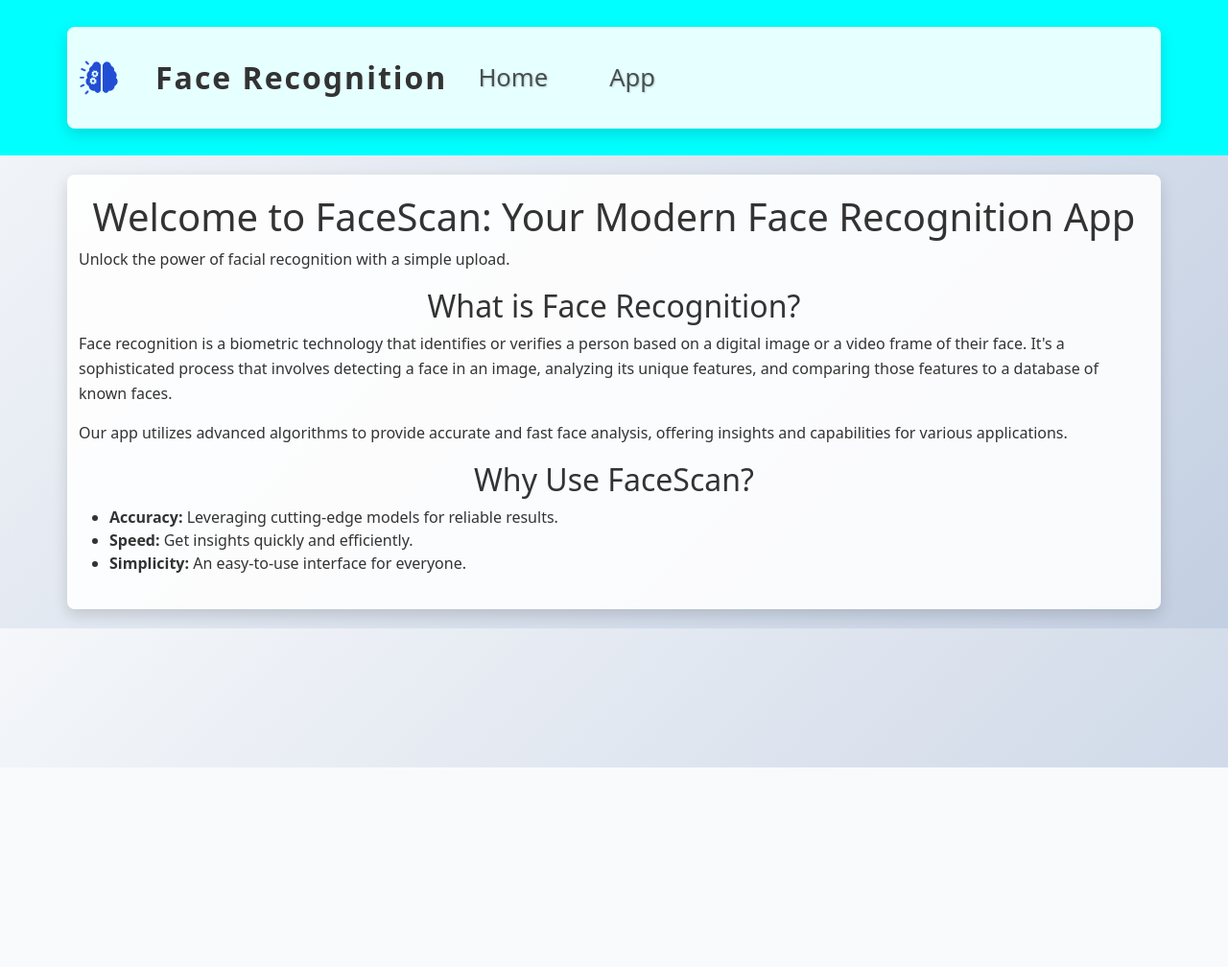
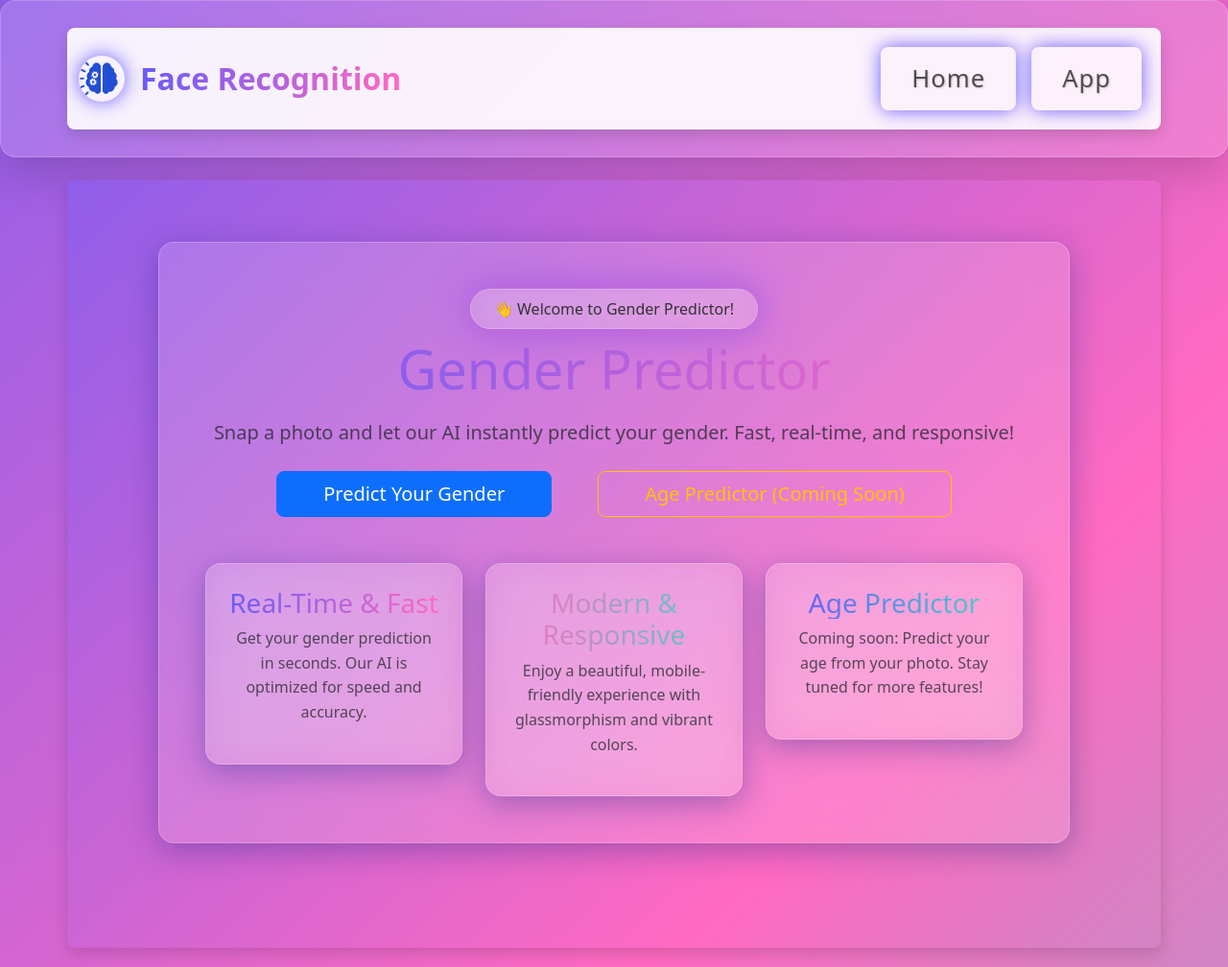
Before and after one commit to utkarshhzz/genderapp, a Flask app: page / in a window 1280 px wide. Shown: the whole page at 96% size. Before the commit the page ends 800 px from the top, so only its background shows below. Run offline with Flask 3, Linux system fonts and the light colour scheme; parts of the project's set-up code (start-up, migrations or seed data) failed here and were passed over.

Commit message:
Modern UI, bug fixes, working routes, and template error fixes

```diff
--- a/main.py
+++ b/main.py
@@ -5,6 +5,10 @@
 app.add_url_rule(rule='/app/',endpoint='app',view_func=views.app)
 app.add_url_rule(rule='/app/gender/',endpoint='gender',view_func=views.genderapp,methods=['GET', 'POST'])
 
+# Add direct routes for /gender and /age to fix button errors
+app.add_url_rule(rule='/gender', endpoint='gender_direct', view_func=views.genderapp, methods=['GET', 'POST'])
+app.add_url_rule(rule='/age', endpoint='age_direct', view_func=lambda: views.render_template('age.html'))
+
 
 
 if __name__ == '__main__':
--- a/static/style.css
+++ b/static/style.css
@@ -39,6 +39,69 @@
   line-height: 1.6;
   color: #333;
   background: linear-gradient(135deg, #f5f7fa, #c3cfe2); /* Subtle gradient background */
+}
+@import url('https://fonts.googleapis.com/css2?family=Montserrat:wght@400;700&display=swap');
+
+body {
+    font-family: 'Montserrat', Arial, sans-serif;
+    background: linear-gradient(135deg, #6a5af9 0%, #ff6ac1 100%);
+    background-size: 200% 200%;
+    animation: gradientShift 8s ease infinite;
+    color: #222;
+}
+
+.hero-background {
+    background: linear-gradient(135deg, #6a5af9 0%, #ff6ac1 50%, #4fd1c5 100%);
+    background-size: 200% 200%;
+    animation: gradientShift 8s ease infinite;
+}
+
+.glass {
+    background: rgba(255,255,255,0.15);
+    backdrop-filter: blur(20px);
+    -webkit-backdrop-filter: blur(20px);
+    border-radius: 1rem;
+    border: 1px solid rgba(255,255,255,0.2);
+    box-shadow: 0 8px 32px 0 rgba(31,38,135,0.37);
+}
+
+.glow-button {
+    position: relative;
+    overflow: hidden;
+    transition: all 0.3s cubic-bezier(0.4, 0, 0.2, 1);
+    box-shadow: 0 0 20px #6a5af9;
+    color: #fff;
+    background: linear-gradient(90deg, #6a5af9 0%, #ff6ac1 100%);
+    border: none;
+    border-radius: 0.5rem;
+    padding: 0.75rem 2rem;
+    font-weight: 700;
+    letter-spacing: 1px;
+}
+.glow-button:hover {
+    box-shadow: 0 0 40px #ff6ac1, 0 0 60px #6a5af9;
+    transform: translateY(-2px);
+}
+
+.float {
+    animation: float 6s ease-in-out infinite;
+}
+.pulse-glow {
+    animation: pulseGlow 2s ease-in-out infinite;
+}
+
+@keyframes gradientShift {
+    0% { background-position: 0% 50%; }
+    50% { background-position: 100% 50%; }
+    100% { background-position: 0% 50%; }
+}
+@keyframes float {
+    0%, 100% { transform: translateY(0px); }
+    50% { transform: translateY(-20px); }
+}
+@keyframes pulseGlow {
+    0%, 100% { box-shadow: 0 0 20px #6a5af9; }
+    50% { box-shadow: 0 0 40px #ff6ac1, 0 0 60px #6a5af9; }
 }
 
 /* Glass Navigation Container */
@@ -136,6 +199,7 @@
 .glass-filter {
   z-index: 1;
   backdrop-filter: blur(4px);
+  -webkit-backdrop-filter: blur(4px);
   filter: url(#glass-distortion) saturate(120%) brightness(1.15);
 }
 
--- a/templates/base.html
+++ b/templates/base.html
@@ -5,30 +5,23 @@
     <meta name="viewport" content="width=device-width, initial-scale=1.0">
     <title>Face Recognition Web App</title>
     <link rel="stylesheet" href="{{ url_for('static', filename='style.css') }}">
-    <link href="https://cdn.jsdelivr.net/npm/bootstrap@5.3.7/dist/css/bootstrap.min.css" rel="stylesheet" integrity="sha384-LN+7fdVzj6u52u30Kp6M/trliBMCMKTyK833zpbD+pXdCLuTusPj697FH4R/5mcr" crossorigin="anonymous">
-    <script src="https://cdn.jsdelivr.net/npm/bootstrap@5.3.7/dist/js/bootstrap.bundle.min.js" integrity="sha384-ndDqU0Gzau9qJ1lfW4pNLlhNTkCfHzAVBReH9diLvGRem5+R9g2FzA8ZGN954O5Q" crossorigin="anonymous"></script>
-
+    <link href="https://cdn.jsdelivr.net/npm/bootstrap@5.3.7/dist/css/bootstrap.min.css" rel="stylesheet">
+    <link href="https://fonts.googleapis.com/css2?family=Montserrat:wght@400;700&display=swap" rel="stylesheet">
 </head>
-<body>
-  <nav class="navbar navbar-expand-lg navbar-light" style="background-color:aqua">
-    <div class="container d-flex align-items-center">
-      <div class="logo-div">
-        <a class="navbar-brand" href="/">
-          <img  class="image-fluid" src="{{ url_for('static', filename='images/icon.png') }}" alt="brand logo" width="75" height="" class="d-inline-block align-text-top">
-        </a>
-      </div>
-      <div class="brand-text-div ms-3">
-        <span class="navbar-brand-text">Face Recognition</span>
-      </div>
-      <div class="collapse navbar-collapse">
-        <div class="navbar-nav">
-          <a  class="nav-item nav-link" href="/">Home</a>
-          <a  class="nav-item nav-link" href="/app">App</a>
-        </div>
+<body class="hero-background" style="min-height:100vh;">
+  <nav class="navbar navbar-expand-lg glass shadow-lg mb-4" style="backdrop-filter: blur(20px); -webkit-backdrop-filter: blur(20px);">
+    <div class="container d-flex align-items-center justify-content-between">
+      <a class="navbar-brand d-flex align-items-center" href="/">
+        <img src="{{ url_for('static', filename='images/icon.png') }}" alt="brand logo" width="60" style="border-radius:50%; box-shadow:0 0 20px #6a5af9;">
+        <span class="ms-3 fw-bold" style="font-size:2rem; background: linear-gradient(90deg, #6a5af9, #ff6ac1); -webkit-background-clip: text; color: transparent;">Face Recognition</span>
+      </a>
+      <div class="navbar-nav ms-auto">
+        <a class="nav-item nav-link glow-button mx-2" href="/">Home</a>
+        <a class="nav-item nav-link glow-button mx-2" href="/app">App</a>
       </div>
     </div>
   </nav>
   {% block bodyblock %}
   {% endblock %}
-  </body>
-  </html>
+</body>
+</html>
--- a/templates/index.html
+++ b/templates/index.html
@@ -1,32 +1,38 @@
 {% extends 'base.html' %}
 {% block bodyblock %}
-<div class="container">
-    <header>
-        <h1>Welcome to FaceScan: Your Modern Face Recognition App</h1>
-        <p>Unlock the power of facial recognition with a simple upload.</p>
-    </header>
-
-    <main>
-        <section class="intro">
-            <h2>What is Face Recognition?</h2>
-            <p>Face recognition is a biometric technology that identifies or verifies a person based on a digital image or a video frame of their face. It's a sophisticated process that involves detecting a face in an image, analyzing its unique features, and comparing those features to a database of known faces.</p>
-            <p>Our app utilizes advanced algorithms to provide accurate and fast face analysis, offering insights and capabilities for various applications.</p>
-        </section>
-
-        <section class="features">
-            <h2>Why Use FaceScan?</h2>
-            <ul>
-                <li><strong>Accuracy:</strong> Leveraging cutting-edge models for reliable results.</li>
-                <li><strong>Speed:</strong> Get insights quickly and efficiently.</li>
-                <li><strong>Simplicity:</strong> An easy-to-use interface for everyone.</li>
-            </ul>
-        </section>
-
-        <!-- Placeholder for images or interactive elements -->
-        <div class="image-placeholder"></div>
-
-        <!-- Section potentially for 3D models or enhanced visuals -->
-        <section class="visual-enhancement"></section>
-    </main>
+<div class="container hero-background" style="min-height:100vh; padding-top:40px;">
+    <div class="row justify-content-center">
+        <div class="col-md-10 glass p-5 mt-4 mb-4">
+            <div class="text-center mb-5">
+                <span class="float glass px-4 py-2 rounded-pill text-sm font-bold mb-2 pulse-glow" style="display:inline-block;">👋 Welcome to Gender Predictor!</span>
+                <h1 class="display-4 mb-3" style="background: linear-gradient(90deg, #6a5af9, #ff6ac1); -webkit-background-clip: text; color: transparent;">Gender Predictor</h1>
+                <p class="lead text-muted mb-4">Snap a photo and let our AI instantly predict your gender. Fast, real-time, and responsive!</p>
+                <div class="d-flex flex-wrap justify-content-center gap-3 mb-4">
+                    <a href="/gender" class="btn btn-primary btn-lg px-5 me-3">Predict Your Gender</a>
+                    <a href="/age" class="btn btn-outline-warning btn-lg px-5 ms-3">Age Predictor (Coming Soon)</a>
+                </div>
+            </div>
+            <div class="row g-4 justify-content-center">
+                <div class="col-md-4">
+                    <div class="glass p-4 text-center">
+                        <h3 class="mb-2" style="background: linear-gradient(90deg, #6a5af9, #ff6ac1); -webkit-background-clip: text; color: transparent;">Real-Time & Fast</h3>
+                        <p class="text-muted">Get your gender prediction in seconds. Our AI is optimized for speed and accuracy.</p>
+                    </div>
+                </div>
+                <div class="col-md-4">
+                    <div class="glass p-4 text-center">
+                        <h3 class="mb-2" style="background: linear-gradient(90deg, #ff6ac1, #4fd1c5); -webkit-background-clip: text; color: transparent;">Modern & Responsive</h3>
+                        <p class="text-muted">Enjoy a beautiful, mobile-friendly experience with glassmorphism and vibrant colors.</p>
+                    </div>
+                </div>
+                <div class="col-md-4">
+                    <div class="glass p-4 text-center">
+                        <h3 class="mb-2" style="background: linear-gradient(90deg, #6a5af9, #4fd1c5); -webkit-background-clip: text; color: transparent;">Age Predictor</h3>
+                        <p class="text-muted">Coming soon: Predict your age from your photo. Stay tuned for more features!</p>
+                    </div>
+                </div>
+            </div>
+        </div>
+    </div>
 </div>
 {% endblock %}
```
Also changed, not shown: app/face_recognition.py (+7 -0 lines), templates/age.html (added, +12 -0 lines), templates/app.html (+19 -19 lines), templates/gender.html (+26 -44 lines), static/predict/eigen_0.jpg, static/predict/eigen_1.jpg, static/predict/prediction_image.jpg, static/predict/roi_0.jpg, static/predict/roi_1.jpg, static/upload/photo_2022-08-19_14-35-25 - Copy.jpg (added).
